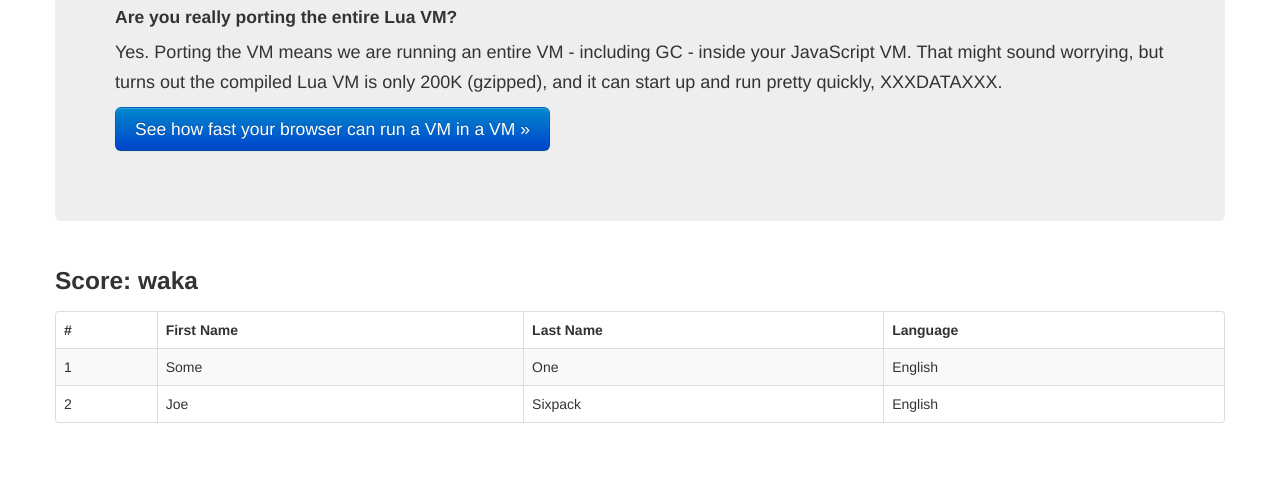
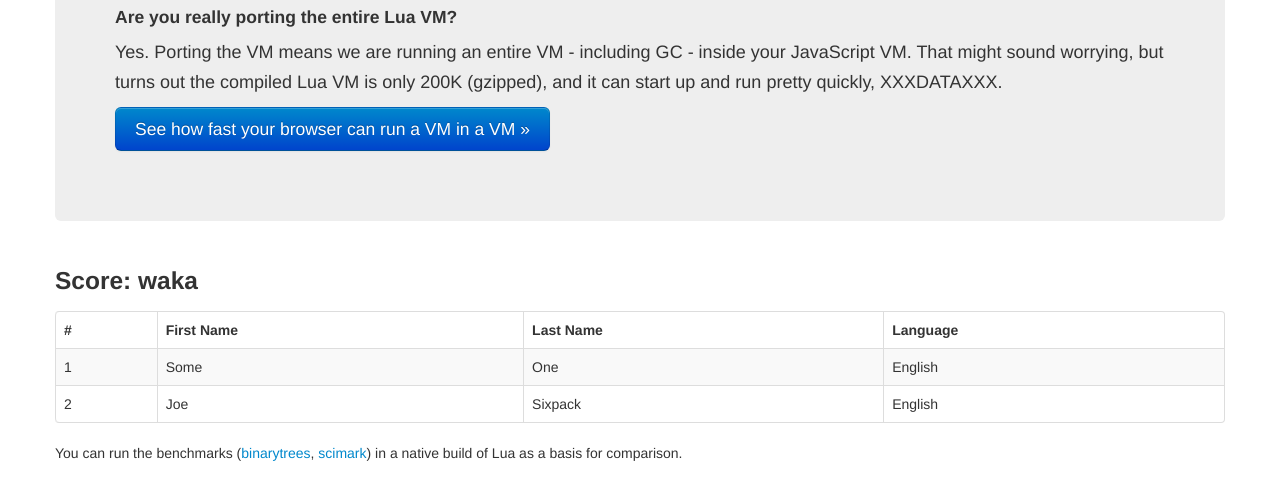
Before and after one commit to daurnimator/lua.vm.js, a plain HTML site: page index.html in a window 1280 px wide. Shown: the part 253-752 px from the top of the page. Drawn offline with nearby package versions, Linux system fonts and the light colour scheme.

Commit message:
link to benchmarks

```diff
--- a/index.html
+++ b/index.html
@@ -82,6 +82,7 @@
     </tbody>
 </table>
 
+          <p>You can run the benchmarks (<a href="binarytrees.lua">binarytrees</a>, <a href="scimark.lua">scimark</a>) in a native build of Lua as a basis for comparison.</p>
         </div>
       </div>
 
```
